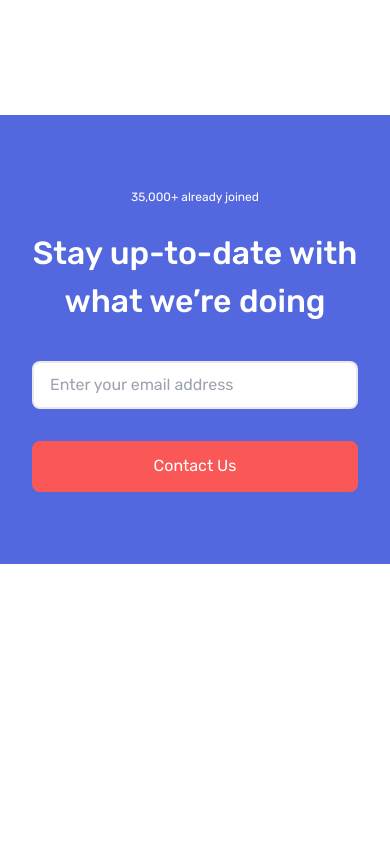
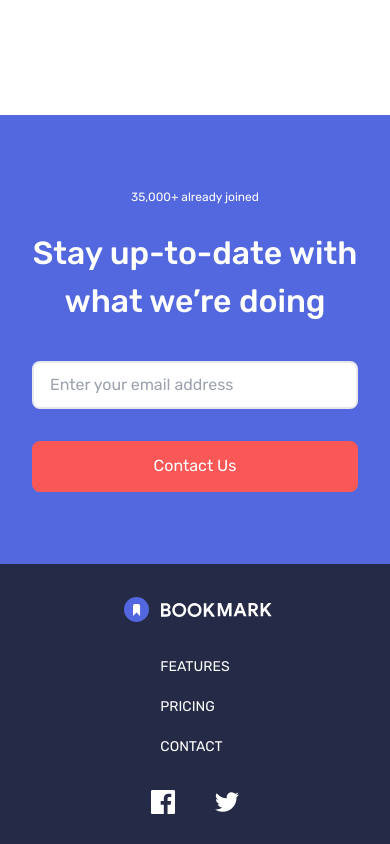
Before and after one commit to SkivaDev/frontendMentor-bookmark-landing-page, a React (Vite) app: page / in a window 390 px wide. Shown: the part 3946-4790 px from the top of the page. Before the commit the page ends 4510 px from the top, so only its background shows below. Built offline with nearby package versions, Linux system fonts and the light colour scheme.

Commit message:
feat(containers): :sparkles: add Footer section, its HTML structure, Tailwind styles, and responsive design

```diff
--- /dev/null
+++ b/src/containers/Footer.jsx
@@ -0,0 +1,68 @@
+import React from "react";
+import logo_bookmark_light from "../assets/images/logo-bookmark-light.svg";
+import facebook from "../assets/images/icon-facebook.svg";
+import twitter from "../assets/images/icon-twitter.svg";
+
+function Footer() {
+  return (
+    <footer className="flex flex-col items-center md:items-start gap-[2rem] md:gap-0 md:flex-row px-[2rem] pt-[2.0625rem] pb-[1.875rem] bg-very-dark-blue">
+      <Logo />
+      <Navbar />
+      <SocialMedia />
+    </footer>
+  );
+}
+
+function Logo() {
+  return (
+    <a href="#" className="z-50 ml-[.375rem]">
+      <img
+        src={logo_bookmark_light}
+        alt="Bookmark"
+        width={148}
+        height={25}
+        className={`transition duration-300 ease-in-out`}
+      />
+    </a>
+  );
+}
+
+function Navbar() {
+  const links = ["features", "pricing", "contact"];
+
+  return (
+    <nav className="md:ml-[4rem] ">
+      <ul className="flex flex-col md:flex-row gap-4 md:gap-[2.75rem] ">
+        {links.map((link, i) => (
+          <li key={i} className="">
+            <a
+              href="#"
+              className="uppercase text-white transition duration-300 hover:text-soft-red text-[.875rem]"
+            >
+              {link}
+            </a>
+          </li>
+        ))}
+      </ul>
+    </nav>
+  );
+}
+
+function SocialMedia() {
+  return (
+    <div className="flex flex-1 items-center justify-center md:justify-end gap-[2.5rem]">
+      <a href="#" className="hover:cursor-pointer hover:filter-orange">
+        <img src={facebook} alt="facebook-logo" />
+      </a>
+      <a
+        href="https://twitter.com/Fabrizio_Ortiz0"
+        className="hover:cursor-pointer hover:filter-orange"
+        target="_blank"
+      >
+        <img src={twitter} alt="twitter-logo" />
+      </a>
+    </div>
+  );
+}
+
+export default Footer;
--- a/src/containers/Layout.jsx
+++ b/src/containers/Layout.jsx
@@ -1,11 +1,13 @@
 import React from 'react'
 import Header from '../containers/Header'
+import Footer from './Footer'
 
 function Layout({children}) {
   return (
     <>
       <Header/>
       {children}
+      <Footer/>
     </>
   )
 }
--- a/src/index.css
+++ b/src/index.css
@@ -138,6 +138,10 @@
   }
 
 
+  .filter-orange {
+    filter: brightness(0) saturate(100%) invert(52%) sepia(43%) saturate(4016%) hue-rotate(326deg) brightness(98%) contrast(99%);
+  }
+
   @media screen and (min-width: 54.4375em) {
     .banner-1::after {
       top: 5rem;
```
Also changed, not shown: src/assets/images/logo-bookmark-light.svg (added).
